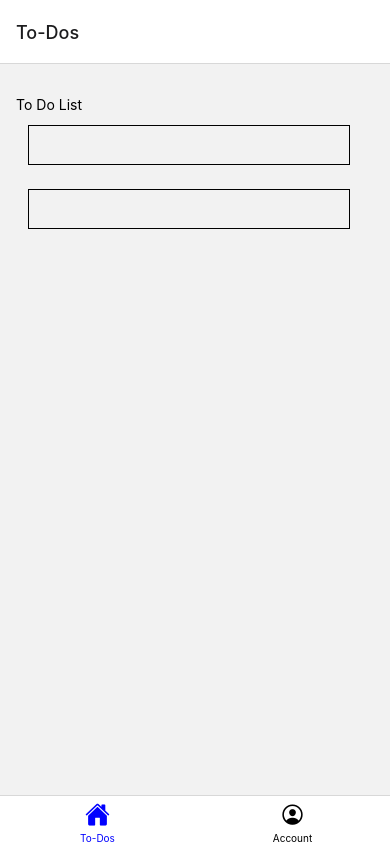
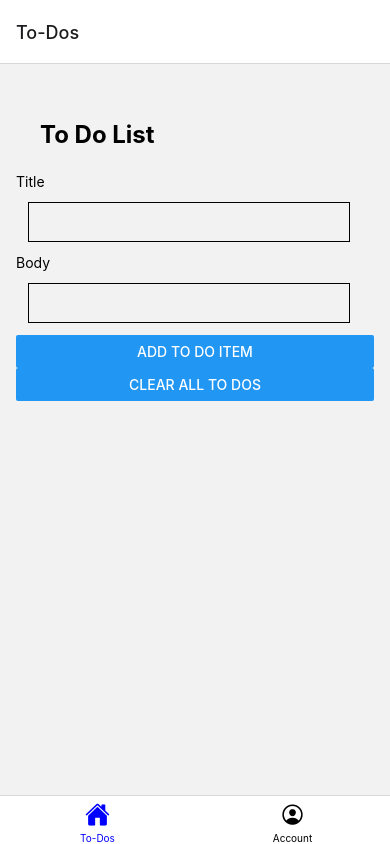
Before and after one commit to carolinemche/to-do-list-navigator, a React Native app: screen /To-Dos in a window 390 px wide. Built offline with nearby package versions, Linux system fonts and the light colour scheme.

Commit message:
todoitem component created

```diff
--- a/App.js
+++ b/App.js
@@ -48,6 +48,7 @@ class ToDoStack extends Component {
 
 export default class App extends Component {
   render() {
+
     return (
       <NavigationContainer>
         <Tab.Navigator
--- a/components/ToDoItem.js
+++ b/components/ToDoItem.js
@@ -0,0 +1,27 @@
+import React, {Component} from 'react';
+import { StyleSheet, Text, View,Button,TextInput,SafeAreaView} from 'react-native';
+import Checkbox from 'expo-checkbox';
+import ToDoDetails from '../screens/ToDoDetails'
+
+export default class ToDoItem extends Component {
+  render () {
+    const { navigation, route } = this.props;
+
+    return (
+      <SafeAreaView style={styles.container}>
+
+
+
+      </SafeAreaView>
+    );
+  }
+}
+
+
+const styles = StyleSheet.create({
+    container: {
+            flex: 1,
+            justifyContent: "center",
+          }
+
+});
--- a/screens/ToDoDetails.js
+++ b/screens/ToDoDetails.js
@@ -1,7 +1,9 @@
 import React, { Component } from "react";
 import { Button, Text, View, StyleSheet } from "react-native";
+import ToDoItem from  '../components/ToDoItem';
 
 export default class ToDoDetails extends Component {
+
   render() {
     const { navigation, route } = this.props;
     let { toDoTitle, toDoStatus, toDoBody } = route.params;
--- a/screens/ToDoInput.js
+++ b/screens/ToDoInput.js
@@ -1,5 +1,6 @@
 import React,{Component} from 'react';
-import {  CheckBox, StyleSheet, Text, View,Button,TextInput,SafeAreaView} from 'react-native';
+import { StyleSheet, Text, View,Button,TextInput,SafeAreaView} from 'react-native';
+import ToDoItem from  '../components/ToDoItem';
 
 
 
@@ -13,63 +14,75 @@ export default class ToDoInput extends Component {
 
   addToDoItem(){
 
-  }
+    let currentTitle = this.state.title;
+    let currentBody = this.state.body;
+    let todolist = this.state.todos;
+
+
+    let task ={
+      id: todolist.length,
+      title: currentTitle ,
+      body: currentBody,
+      // completion task
+      status: false
+    }
+
+    //add task to the to do list
+    todolist.push(task);
+
+    }
 
 
 
-render(){
+
+
+
+  render() {
+    const { navigation, route } = this.props;
+    let { title,body,todos } = this.state;
+
+
 
     return(
         <SafeAreaView style={styles.container}>
 
 
-        <Text>To Do List</Text>
+        {/* CURRENT TO DOS */}
+        <Text style = {styles.header}>To Do List</Text>
 
         {/* INPUTS */}
 
+        <Text>Title</Text>
         <TextInput style = {styles.input}
         onChangeText={(txt)=>
         {this.setState({title:txt});}}/>
 
+        <Text>Body</Text>
         <TextInput style = {styles.input}
         onChangeText={(txt)=>
         {this.setState({body:txt});}}/>
 
+          {/* BUTTONS */}
+
+        <Button
+          title="Add To Do Item"
+          onPress={()=> this.addToDoItem()}
+        />
+
+        <Button
+          title="Clear All To Dos"
+          onPress={()=> {this.setState({todos:[]});}}/>
 
 
 
         </SafeAreaView>
 
 
-// // Text Inputs
-// <TextInput
-// style={styles.input}
-// onChangeText={(title)=>this.newTitle(title)}
-// />
 
-// <TextInput
-// style={styles.input}
-// onChangeText={(body)=>this.newBody(body)}
-// />
-
-// {/* ADD TO DO BUTTON */}
-//   <Button
-//     title="Add to do"
-//     onPress={()=>{
-//       console.log("hey");
-//     }}
-//   />
-
-// {/* CLEAR TO DO BUTTON */}
-// <Button
-//     title="Clear all"
-//     onPress={()=>{
-//       console.log("hey");
-//     }}
-//   />
     );
 }
 }
+
 
 const styles = StyleSheet.create({
     container: {
@@ -93,7 +106,5 @@ const styles = StyleSheet.create({
       padding: 10,
       width:'90%'
     },
-    checkbox: {
-      margin: 8,
-    },
+
   });
```
Also changed, not shown: package.json (+12 -4 lines), 2 other files (tests, documents, lock files or other folders).
